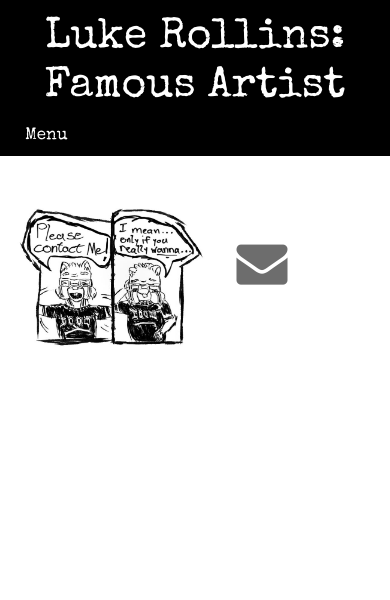
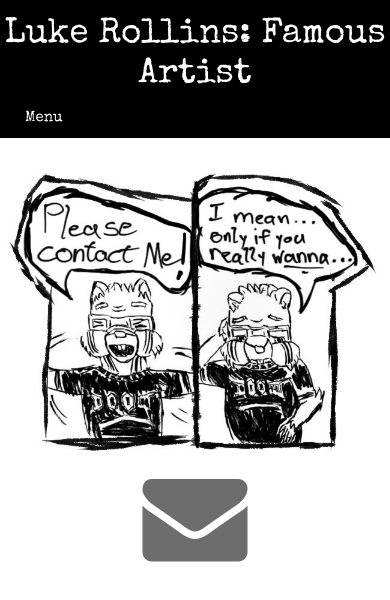
Before and after one commit to lukerollins/Code_Louisville_FEWD_Improved_Project, a plain HTML site: page contact_page.html in a window 390 px wide. Drawn offline with nearby package versions, Linux system fonts and the light colour scheme.

Commit message:
Made further adjustments to the fonts. Applied a flexbox setup to the contact page, which helped a bit

```diff
--- a/CSS/art_page_four.css
+++ b/CSS/art_page_four.css
@@ -1,3 +1,7 @@
+html {
+    font-size: 17px;
+}
+
 
 /* Clearfix */
 .clearfix:before,
@@ -19,7 +23,7 @@
 body {
     background-color: white;
     font-family: 'Special Elite', cursive;
-    font-size: 17px;
+
 }
 
 
@@ -56,37 +60,31 @@ header {
 }
 
 .wrapper-one {
-    width: 100%;
-    position: relative;
-    margin: 0 3px;
-    /*overflow: auto;*/
+    display: flex;
+    justify-content: center;
+    flex-wrap: wrap;
 }
 
 .left {
-    position: absolute;
-    left: 0;
-    top: 0;
-    width: 50%;
+    order: 1;
 }
 
 .right {
-    position: absolute;
-    right: 0;
-    top: 0;
-    width: 50%;
+    order: 2;
+    align-self: center;
+    margin: 5px;
 }
 
 /*The icons on the contact page*/
 
 .fa {
     color: #6d6d6d;
-    margin: 8%;
-    padding: 8%;
     text-align: center;
+
 }
 
 .fa-huge {
-    font-size: 3em;
+    font-size: 10em;
 }
 
 /*The illustration on the 'Contact' page*/
@@ -94,8 +92,8 @@ header {
 img.chip {
     height: 99%;
     width: 99%;
-    margin-left: 8px;
-    padding-left: 4px;
+    /*margin-left: 8px;
+    padding-left: 4px;*/
 }
 
 /*The picture on the 'About/Home'page*/
@@ -175,7 +173,7 @@ nav a#pull {
 }
 
 
-/* Shadow when you hove on the thumbnail */
+/* Shadow when you hover on the thumbnail */
 
 img.hover-shadow {
     transition: 0.3s;
@@ -193,16 +191,41 @@ img.hover-shadow {
 
 /*One way to make a site more responsive is through media queries*/
 
+@media screen and (max-width: 739px) {
+    nav {
+        margin-bottom: 40px;
+    }
+}
+
 @media screen and (max-width: 640px) {
 
-    .fa {
-        padding-left: 23px;
+    html {
+        font-size: 15px;
     }
+
+    header {
+        font-size: 2.5em;
+    }
+
+    .about {
+        font-size: 1.5em;
+    }
+
+    img.polaroid {
+
+        width: 35%;
+        height: 35%;
+        margin: 5px 6px 5px 5px;
+        padding: 3px;
+
+     }
+
 
 
 /*The first of three media queries for the top navigation menu*/
     nav {
         height: auto;
+
     }
 
     nav ul {
@@ -236,6 +259,7 @@ img.hover-shadow {
 
 nav {
         border-bottom: 1px black;
+        margin-bottom: 30px;
     }
 
     nav ul {
@@ -266,12 +290,18 @@ nav {
 /*Attempting to make sure the header looks good at all sizes*/
 
 @media only screen and (max-width: 430px) {
+
+
     header {
-            font-size: 2.5em;
+            font-size: 2.33em;
     }
 
     .about {
         font-size: 1.33em;
+    }
+
+    .fa-huge {
+        font-size: 7em;
     }
 }
 
```
Also changed, not shown: contact_page.html (+0 -1 lines).
